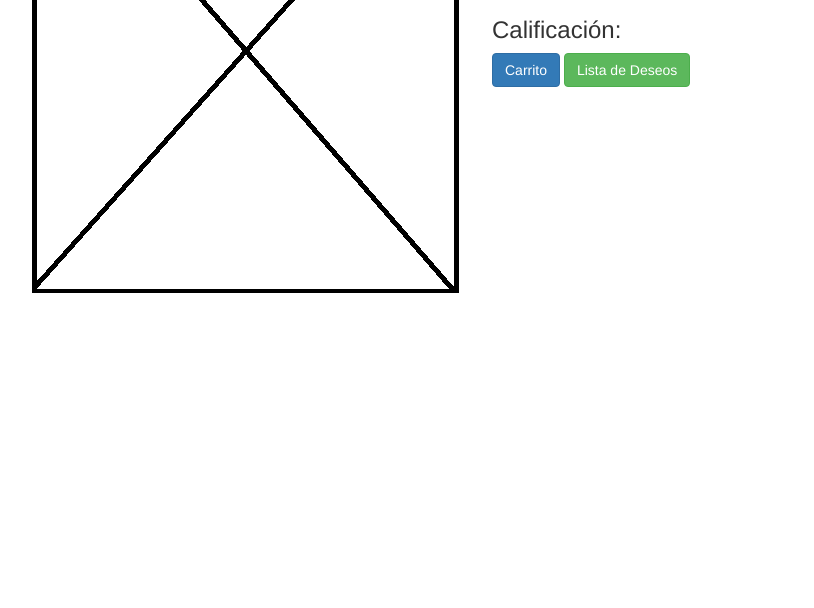
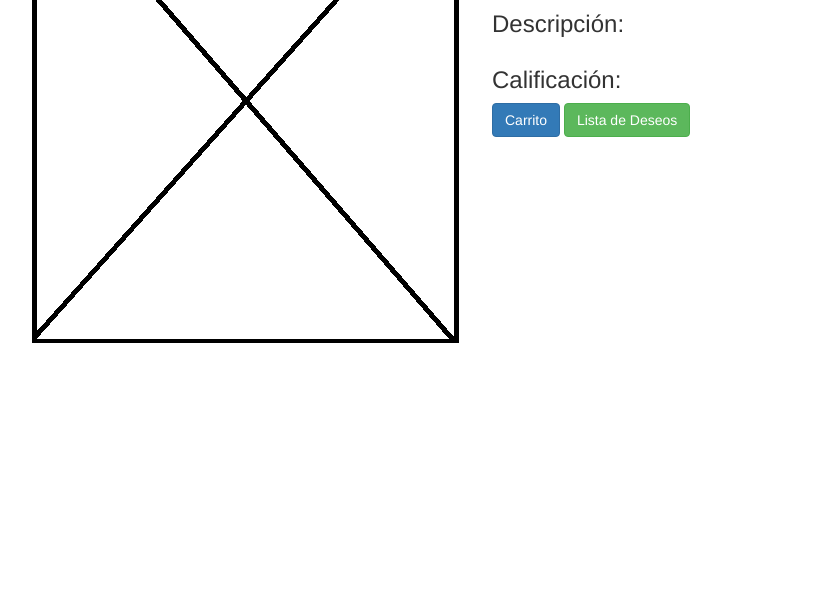
Before and after one commit to xaca/reto_frontend, a plain HTML site: page detalle_producto.html in a window 1280 px wide. Shown: the part 192-800 px from the top of the page, without its empty margins (53-867 px from the left). Drawn offline with nearby package versions, Linux system fonts and the light colour scheme.

Commit message:
detalle producto version 11

```diff
--- a/css/main.css
+++ b/css/main.css
@@ -1,3 +1,3 @@
-.margen {
-  margin-top: 200px;
+.mt-0 {
+  margin-top: 50px;
 }
--- a/detalle_producto.html
+++ b/detalle_producto.html
@@ -9,7 +9,7 @@
 <body>
 <div class="container">
 
-	<div class="col-sm-12">
+	<div class="col-sm-12 mt-0">
 
 		<div class="row">
 
```
